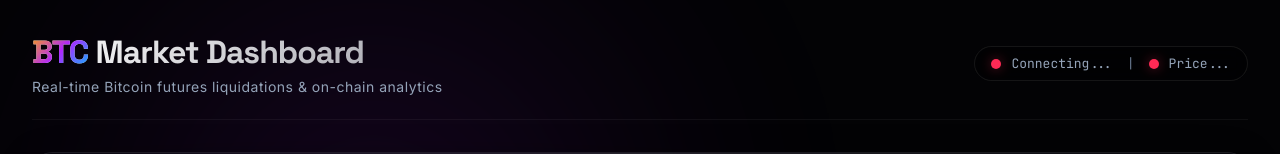
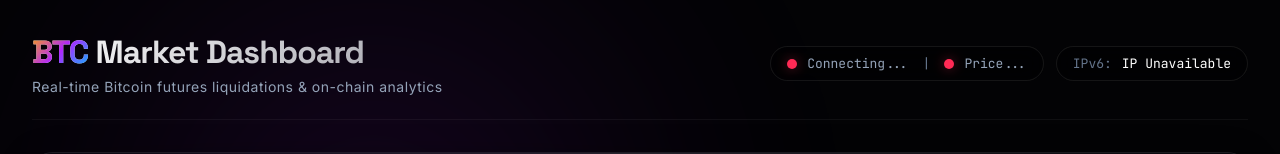
Before and after one commit to vishwamartur/BTC-Market-Dashboard, a Next.js app in the folder btcusd-dashboard/: page / in a window 1280 px wide. Shown: the top 154 px of the page. Built offline with nearby package versions, Linux system fonts and the light colour scheme; no server answers; the database is empty.

Commit message:
feat: add ClientIP component to dashboard header to display and copy current IP address

```diff
--- /dev/null
+++ b/btcusd-dashboard/app/components/ClientIP.tsx
@@ -0,0 +1,47 @@
+'use client';
+
+import { useEffect, useState } from 'react';
+
+export default function ClientIP() {
+  const [ip, setIp] = useState<string>('Loading IP...');
+  const [copied, setCopied] = useState(false);
+
+  useEffect(() => {
+    // api64.ipify.org will return IPv6 if supported, otherwise IPv4.
+    fetch('https://api64.ipify.org?format=json')
+      .then(res => res.json())
+      .then(data => setIp(data.ip))
+      .catch(err => {
+        console.error('Failed to fetch IP', err);
+        setIp('IP Unavailable');
+      });
+  }, []);
+
+  const handleCopy = () => {
+    if (ip && ip !== 'Loading IP...' && ip !== 'IP Unavailable') {
+      navigator.clipboard.writeText(ip);
+      setCopied(true);
+      setTimeout(() => setCopied(false), 2000);
+    }
+  };
+
+  return (
+    <div
+      className="connection-status"
+      onClick={handleCopy}
+      style={{
+        cursor: 'pointer',
+        marginLeft: '12px',
+        transition: 'all 0.2s ease',
+        borderColor: copied ? 'var(--green)' : 'var(--border-color)'
+      }}
+      title="Click to copy IP for Delta Exchange"
+    >
+      <span style={{ color: 'var(--text-muted)' }}>IPv6:</span>
+      <span style={{ fontFamily: 'var(--font-mono)', color: copied ? 'var(--green)' : 'var(--text-primary)' }}>
+        {ip}
+      </span>
+      {copied && <span style={{ color: 'var(--green)', marginLeft: '4px', fontSize: '11px', fontWeight: 600 }}>Copied!</span>}
+    </div>
+  );
+}
--- a/btcusd-dashboard/app/page.tsx
+++ b/btcusd-dashboard/app/page.tsx
@@ -19,6 +19,7 @@ import LiquidationHeatmap from './components/LiquidationHeatmap';
 import TradePerformance from './components/TradePerformance';
 import OIDivergence from './components/OIDivergence';
 import WhaleFlows from './components/WhaleFlows';
+import ClientIP from './components/ClientIP';
 
 export default function Dashboard() {
   const {
@@ -72,6 +73,7 @@ export default function Dashboard() {
             Real-time Bitcoin futures liquidations & on-chain analytics
           </p>
         </div>
+        <div style={{ display: 'flex', alignItems: 'center' }}>
           <div className="connection-status">
             <span
               className={`status-dot ${wsStatus['binance-liq'] || wsStatus['bybit-liq'] || wsStatus['okx-liq'] ? 'connected' : ''}`}
@@ -86,6 +88,8 @@ export default function Dashboard() {
             <span>
               {wsStatus.price ? 'Price Feed' : 'Price...'}
             </span>
+          </div>
+          <ClientIP />
         </div>
       </header>
 
```
Lines whose indentation alone changed are shown as unchanged.
